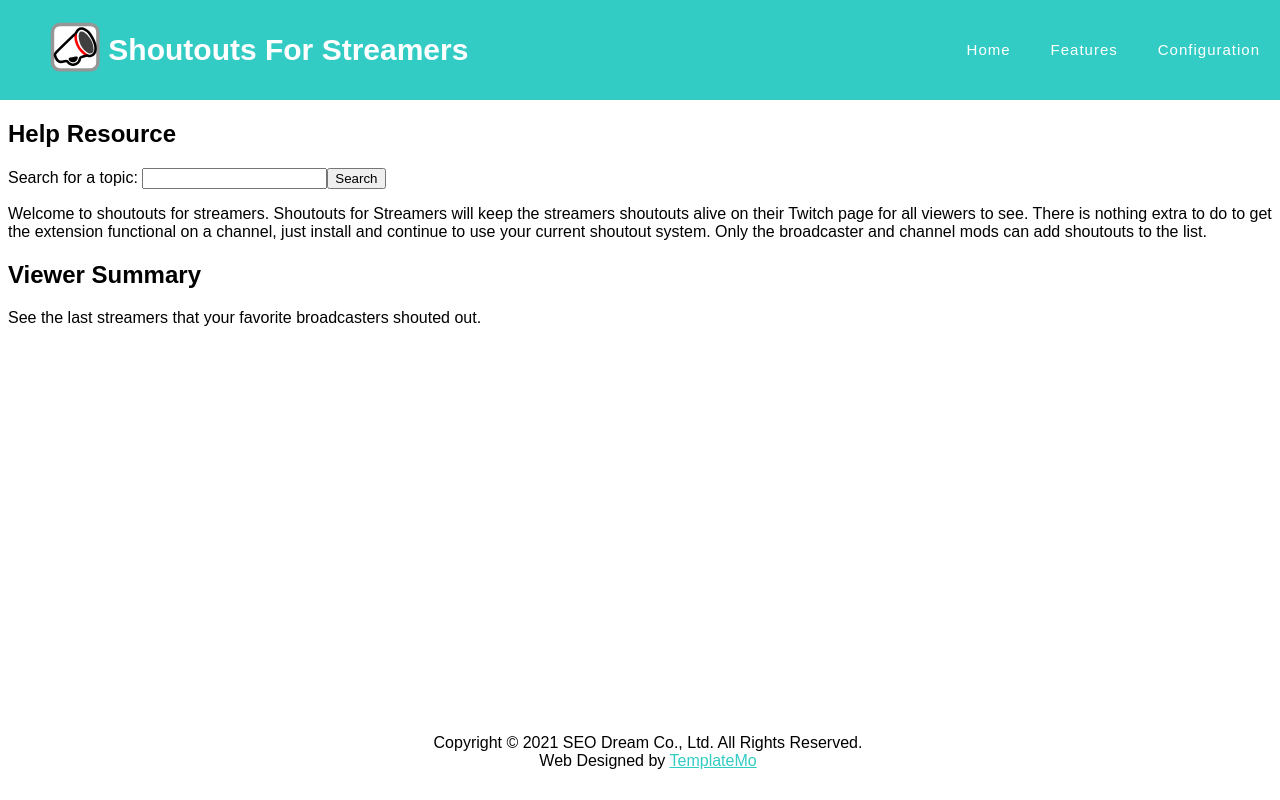
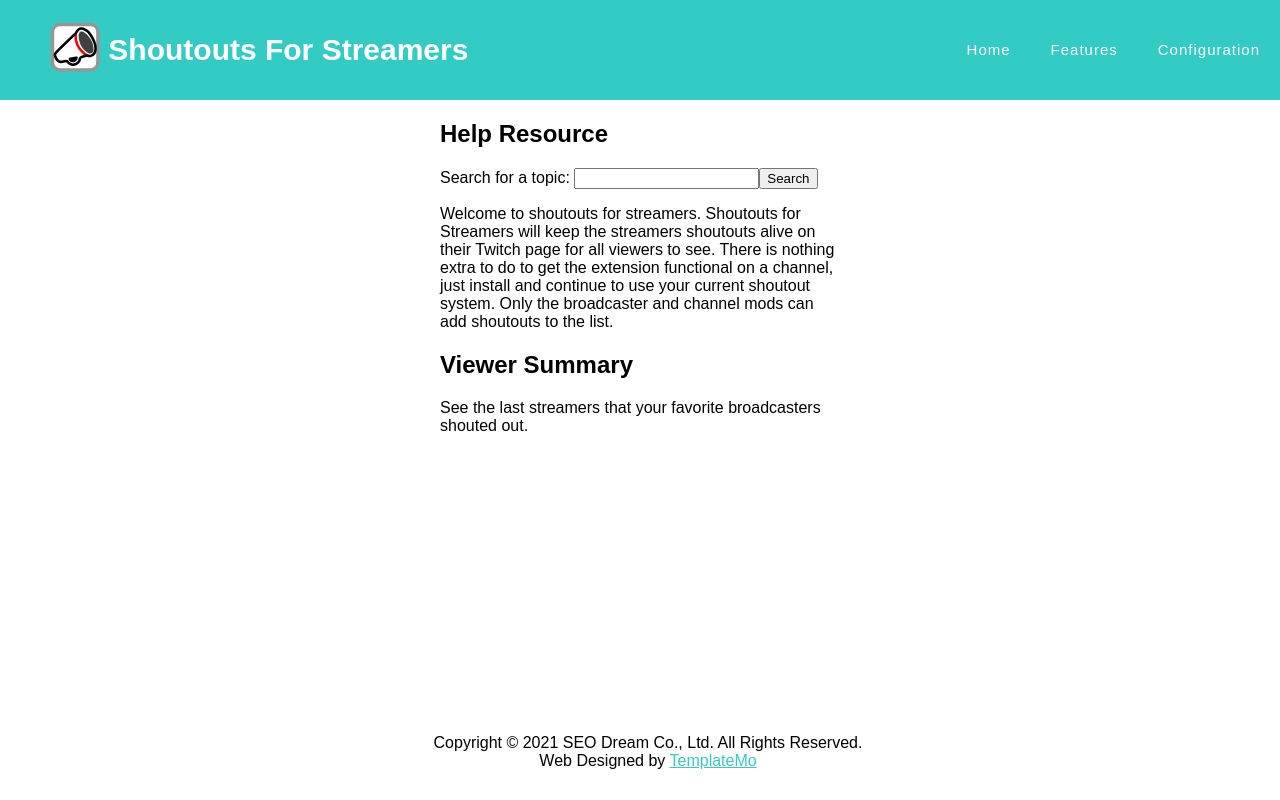
Before and after one commit to callowcreation/sfs-website, an Angular app: page /home in a window 1280 px wide. Built offline with nearby package versions, Linux system fonts and the light colour scheme.

Commit message:
centered page section content
Co-authored-by: dyamondrose <dyamondrose@users.noreply.github.com>

```diff
--- a/src/styles.scss
+++ b/src/styles.scss
@@ -43,6 +43,8 @@ body {
 }
 
 .page-section {
+    margin: auto;
+    width: 400px;
     margin-top: 120px;
     position: relative;
 }
```
